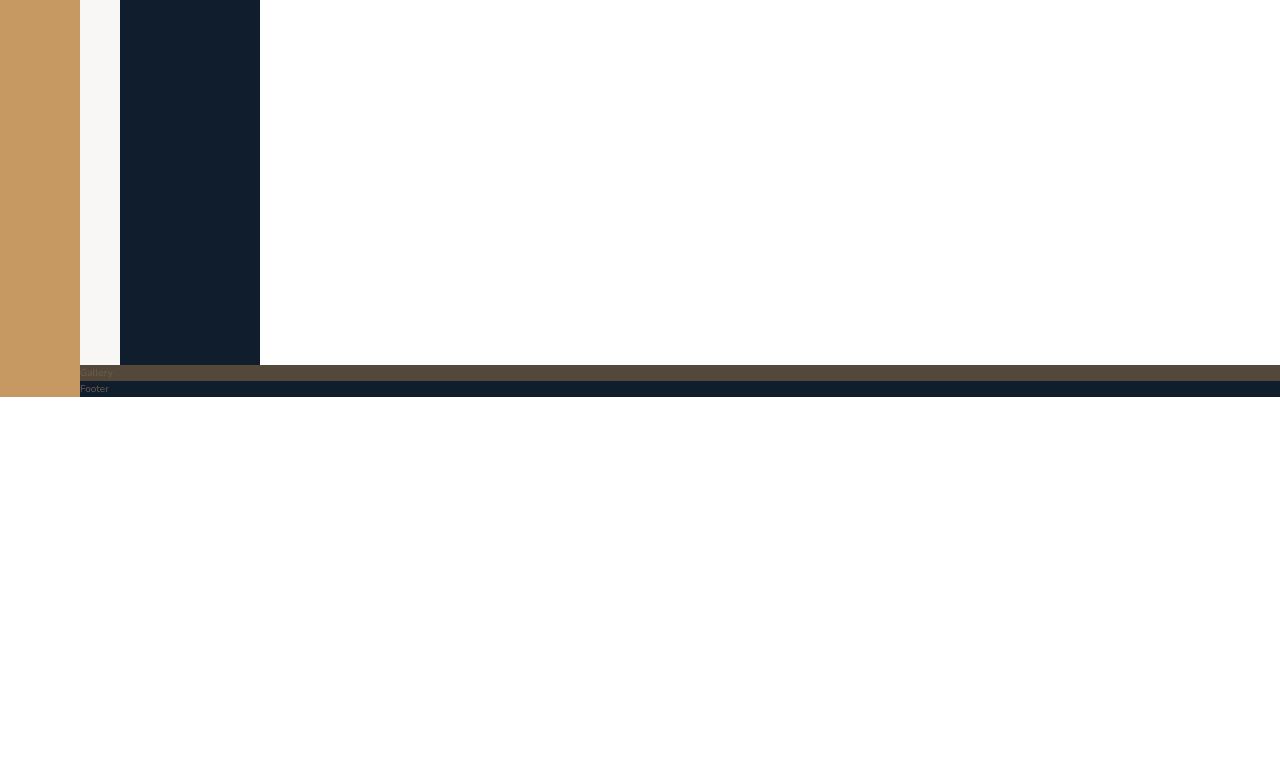
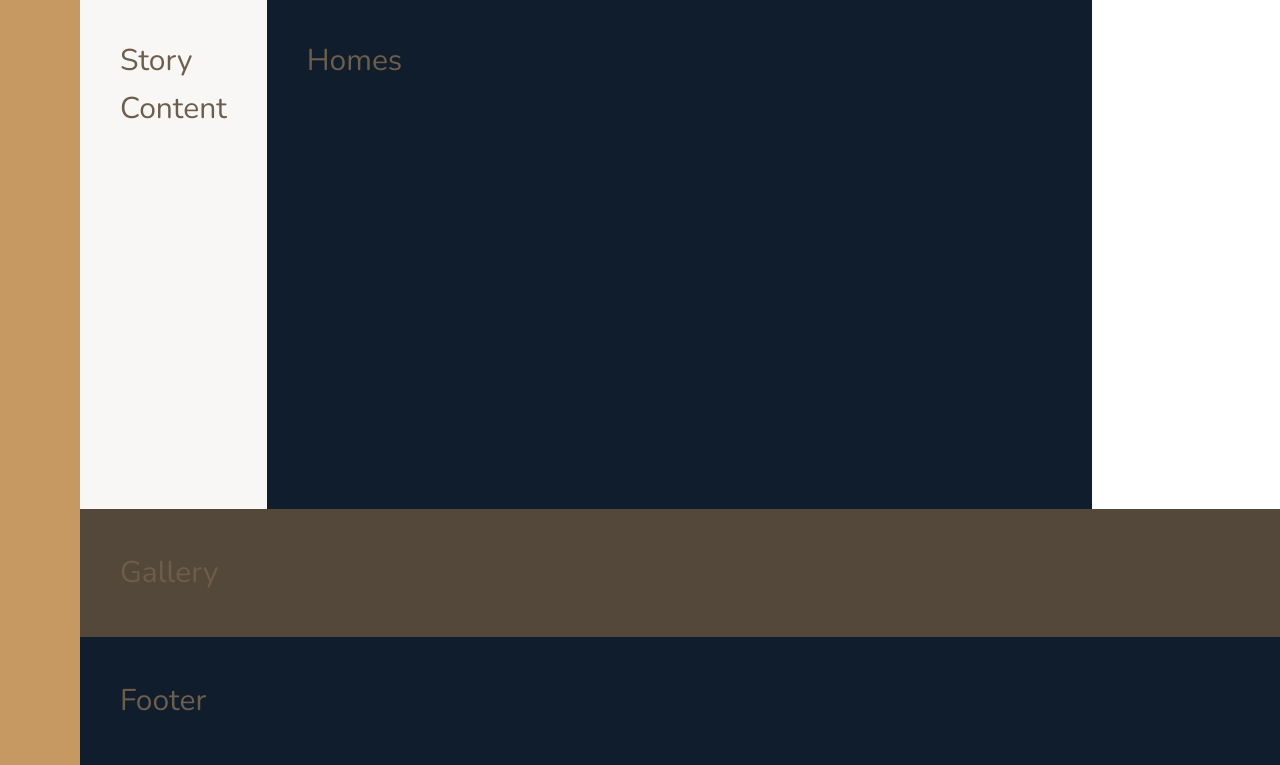
Before and after one commit to rnorman24/Nexter, a website: page index.html in a window 1280 px wide. Shown: the part 819-1584 px from the top of the page. Before the commit the page ends 1216 px from the top, so only its background shows below. Drawn offline with nearby package versions, Linux system fonts and the light colour scheme.

Commit message:
add grid layout

```diff
--- a/sass/_base.scss
+++ b/sass/_base.scss
@@ -38,4 +38,9 @@ body {
   display: grid;
   grid-template-rows: 80vh min-content 40vw repeat(3, min-content);
   grid-template-columns: [sidebar-start] 8rem [sidebar-end full-start] 1fr [center-start] repeat(8, [col-start] minmax(min-content, 14rem) [col-end] ) [center-end] 1fr [full-end];
+
+  & > * {
+    padding: 40px;
+    font-size: 3rem;
+  }
 }
--- a/sass/_homes.scss
+++ b/sass/_homes.scss
@@ -1,3 +1,4 @@
 .homes {
   background-color: $color-secondary;
+  grid-column: center-start / center-end;
 }
```
Also changed, not shown: css/style.css.
